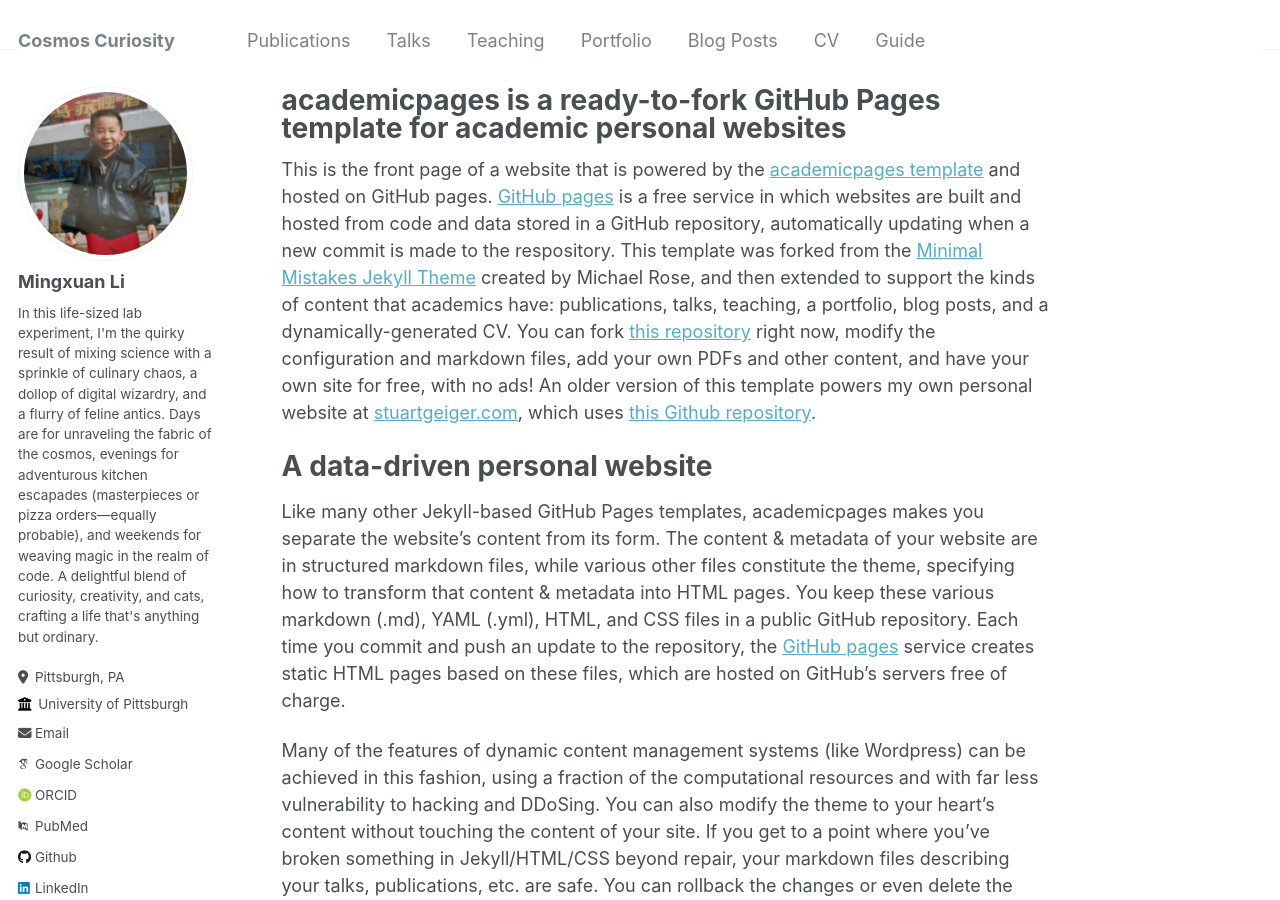
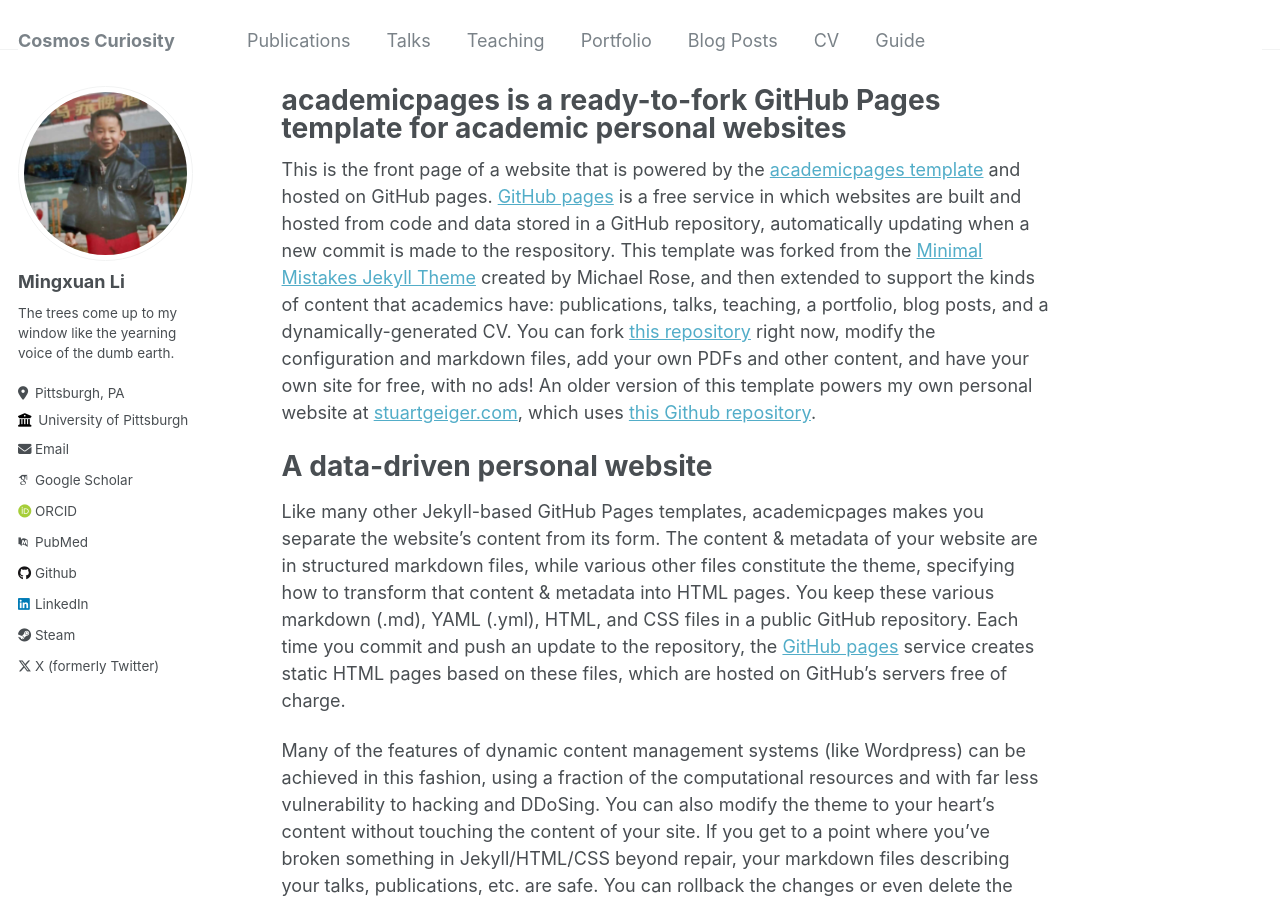
Before and after one commit to Mil152/mil152.github.io, a Jekyll site: the page built from _pages/about.md, in a window 1280 px wide and 900 px high. Built offline with Jekyll 4.4.1, drawn with Linux system fonts in a browser that asks for light colours; some web fonts are replaced.

Commit message:
Update _config.yml

```diff
--- a/_config.yml
+++ b/_config.yml
@@ -24,7 +24,7 @@ author:
   avatar           : "android-chrome-192x192.png"
   name             : "Mingxuan Li"
   pronouns         : # example: "she/her"
-  bio              : "In this life-sized lab experiment, I'm the quirky result of mixing science with a sprinkle of culinary chaos, a dollop of digital wizardry, and a flurry of feline antics. Days are for unraveling the fabric of the cosmos, evenings for adventurous kitchen escapades (masterpieces or pizza orders—equally probable), and weekends for weaving magic in the realm of code. A delightful blend of curiosity, creativity, and cats, crafting a life that's anything but ordinary."
+  bio              : "The trees come up to my window like the yearning voice of the dumb earth."
   location         : "Pittsburgh, PA"
   employer         : "University of Pittsburgh"
   uri              : # URL
@@ -56,12 +56,12 @@ author:
   keybase          : # Username
   instagram        : # Username
   lastfm           : # Username
-  linkedin         : 'mingxuan-l-0009b61ab'
+  linkedin         : "mingxuan-l-0009b61ab"
   mastodon         : # URL
   medium           : # URL
   pinterest        : # Username
   soundcloud       : # Username
-  steam            : 'otdkro'
+  steam            : "otdkro"
   telegram         : # URL
   tumblr           : # Username
   twitter          : "UniofOxford"  # Replace this with your X / Twitter handle
```
